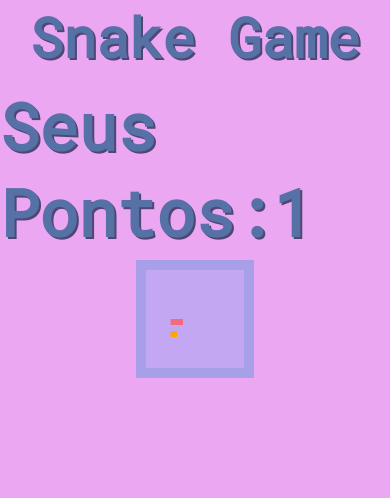
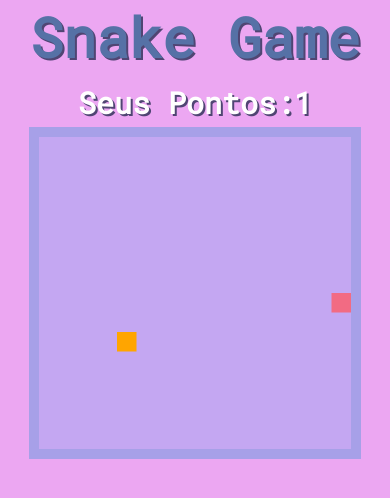
Before and after one commit to arthydev/Snake-Game, a plain HTML site: page index.html in a window 390 px wide. Drawn offline with Linux system fonts and the light colour scheme.

Commit message:
Layout Responsivo

```diff
--- a/css/Style.css
+++ b/css/Style.css
@@ -25,6 +25,7 @@ body{
 }
 
 .container h4{
+    color: #fff;
     font-size: 65px;
     margin-top: 10px;
     margin-bottom: 5px;
@@ -36,3 +37,20 @@ canvas {
     height: 25%;
     width: 25%;
 }
+
+@media (max-width: 1024px) {
+    container h1{
+        font-size: 10px;
+    }
+
+    .container h4{
+        font-size: 30px;
+        color: #fff;
+    }
+
+    canvas {
+        height: 100%;
+        width: 80%;
+    }
+
+}
--- a/js/game.js
+++ b/js/game.js
@@ -49,7 +49,7 @@ function sistema(){
     if(snake[0].x > 15 * box && direcao == "right") snake[0].x = 0;
     if(snake[0].x < 0 && direcao == "left") snake[0].x = 16 * box;
     if(snake[0].y > 15 * box && direcao == "down") snake[0].y = 0;
-    if(snake[0].y < 0 && direcao == "up") snake[0].y = 16 * box;
+    if(snake[0].y < 0 && direcao == "up") snake[0].y = 16 * box;//cria o loop da cobra
 
     for(i = 1; i < snake.length; i++){
         if(snake[0].x == snake[i].x && snake[0].y == snake[i].y){
@@ -57,7 +57,7 @@ function sistema(){
             alert('FIM DE JOGO !');
             window.location.reload(false);
         }
-    }
+    }//termina o jogo
 
     let snakeX = snake[0].x;
     let snakeY = snake[0].y;
@@ -65,7 +65,7 @@ function sistema(){
     if(direcao == "right") snakeX += box;
     if(direcao == "left")  snakeX -= box;
     if(direcao == "up") snakeY -= box;
-    if(direcao == "down")  snakeY += box;
+    if(direcao == "down")  snakeY += box;//define as cordenadas das direções
 
     if(snakeX != fruta.x || snakeY != fruta.y){
         snake.pop();
@@ -74,11 +74,11 @@ function sistema(){
         fruta.x = Math.floor(Math.random() * 15 + 1) * box;
         fruta.y = Math.floor(Math.random() * 15 + 1) * box;
 
-        let points = document.querySelector('#points');//
+        let points = document.querySelector('#points');//atuliza os pontos
         pontos++;
         console.log(pontos)
         points.innerHTML = "Seus Pontos:" + pontos;
-    }
+    }//define o comprimento da cobra
 
     let newHead = {
         x: snakeX,
@@ -91,4 +91,4 @@ function sistema(){
 
 
 
-let jogo = setInterval(sistema, 80);
+let jogo = setInterval(sistema, 120);
```
